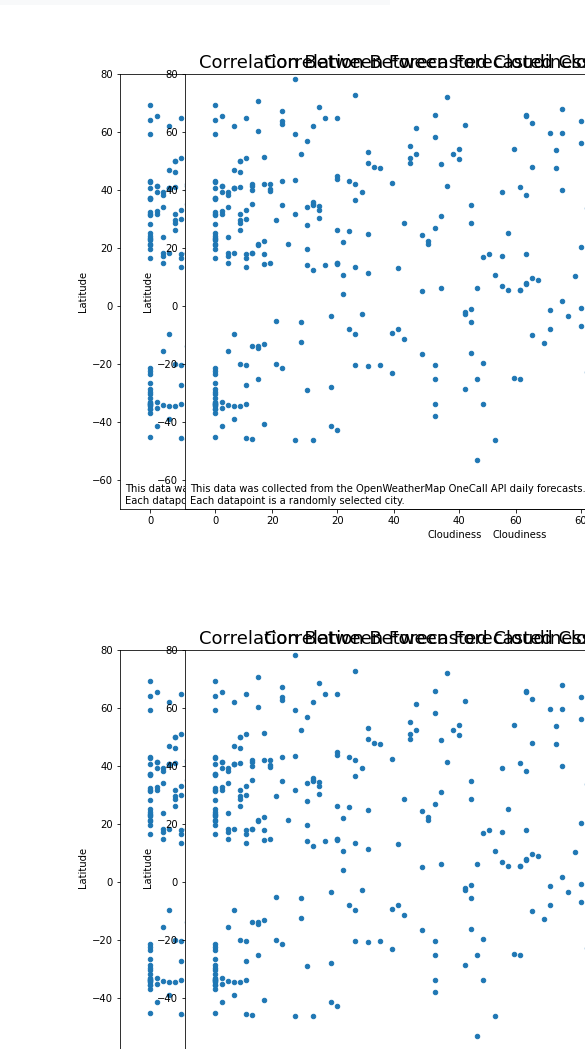
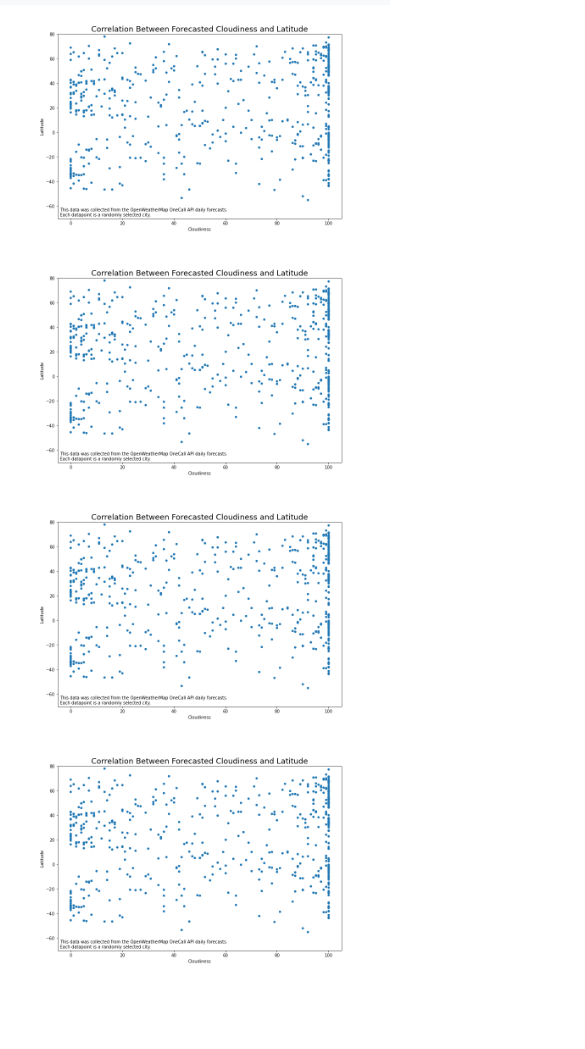
Before and after one commit to bakerv/Web-Design-Challenge, a plain HTML site: page WebVisualizations/Comparisons.html in a window 390 px wide. Shown: the part 51-1100 px from the top of the page, 585 px wide, since content can reach past the window. After the commit the page ends 1032 px from the top, so only its background shows below. Drawn offline with nearby package versions, Linux system fonts and the light colour scheme.

Commit message:
images are correctly responsive

```diff
--- a/WebVisualizations/Comparisons.html
+++ b/WebVisualizations/Comparisons.html
@@ -4,7 +4,7 @@
     <meta charset="UTF-8">
     <meta name="viewport" content="width=device-width, initial-scale=1.0">
     <link href="https://cdn.jsdelivr.net/npm/bootstrap@5.0.1/dist/css/bootstrap.min.css" rel="stylesheet" integrity="sha384-+0n0xVW2eSR5OomGNYDnhzAbDsOXxcvSN1TPprVMTNDbiYZCxYbOOl7+AMvyTG2x" crossorigin="anonymous">
-
+    <link rel="stylesheet" href="style.css">
     <title>Weather Relationships</title>
     <nav class="navbar navbar-expand-lg navbar-light bg-light">
         <div class="container-fluid">
@@ -41,22 +41,22 @@
       </nav>
 </head>
 <body>
-    <div class="container">
+    <div class="container-fluid">
         <div class="row">
-          <div class="col-2">
-            <img src="Visualizations/GlobalCloudinessvslat.png">
+          <div class="col-md-6">
+            <img  class="chart" src="Visualizations/GlobalCloudinessvslat.png">
           </div>
-          <div class = "col-2">
-            <img src="Visualizations/GlobalCloudinessvslat.png">
+          <div class="col-md-6">
+            <img class="chart" src="Visualizations/GlobalCloudinessvslat.png">
           </div>
         </div>
 
-        <div class = "row">
-            <div class = "col-2">
-                <img src="Visualizations/GlobalCloudinessvslat.png">
+        <div class="row">
+            <div class="col-md-6">
+                <img class="chart" src="Visualizations/GlobalCloudinessvslat.png">
             </div>
-            <div class = "col-2">
-                <img src="Visualizations/GlobalCloudinessvslat.png">
+            <div class="col-md-6">
+                <img class="chart" src="Visualizations/GlobalCloudinessvslat.png">
             </div>
         </div>
       </div>
--- /dev/null
+++ b/WebVisualizations/style.css
@@ -0,0 +1,4 @@
+.chart {
+    width:100%;
+    height:auto;
+}
```
